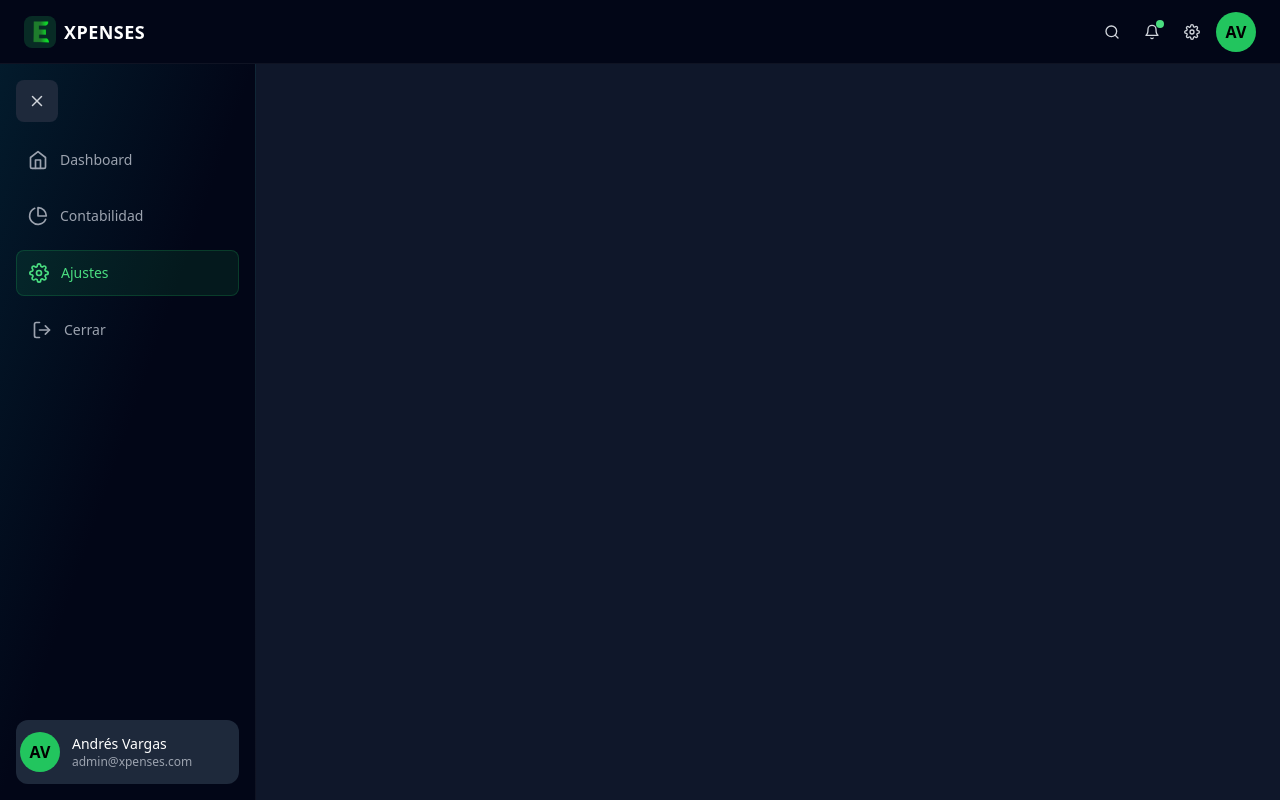
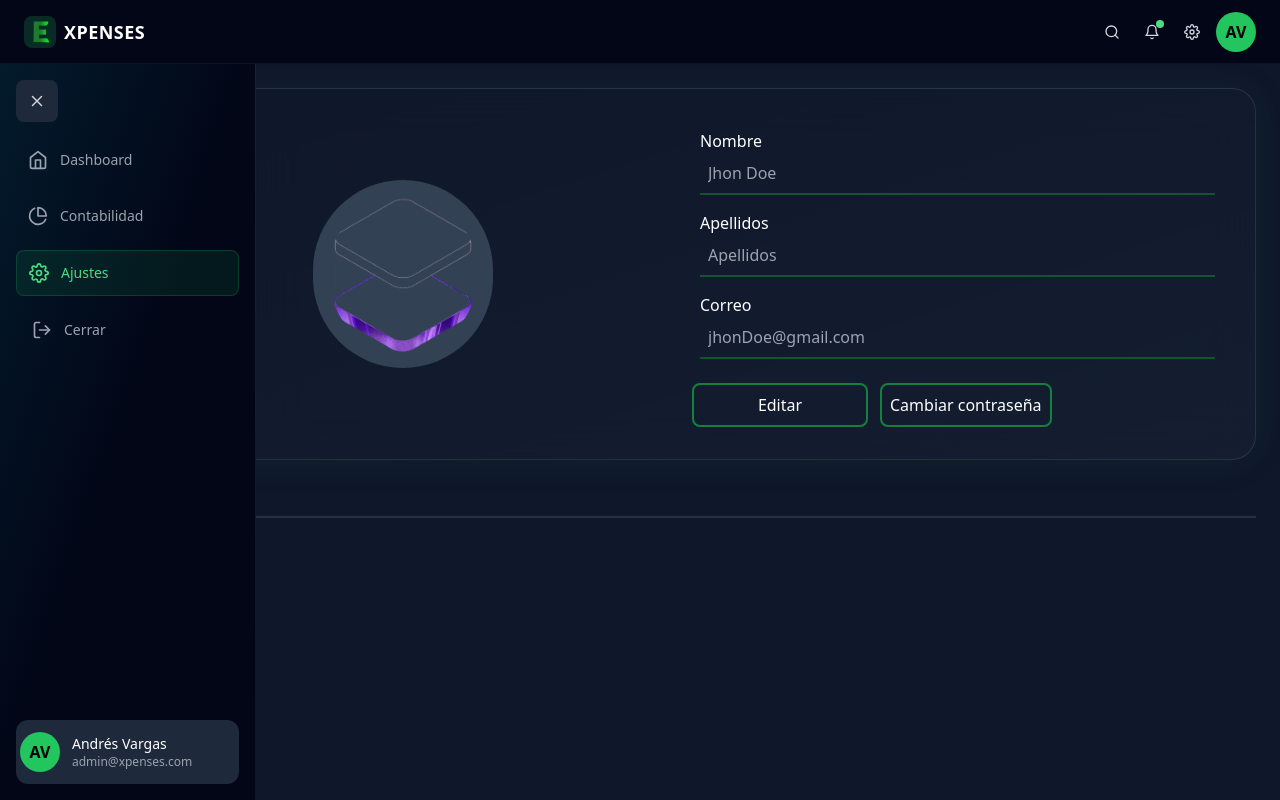
Before and after one commit to JAVIER32456/GestorContable, a React (Vite) app: page /dashboard/settings in a window 1280 px wide. Built offline with nearby package versions, Linux system fonts and the light colour scheme.

Commit message:
Cambios en README

```diff
--- a/src/components/dashboard/homeDash.jsx
+++ b/src/components/dashboard/homeDash.jsx
@@ -81,7 +81,7 @@ const HomeDash = () => {
 
                   <div className="flex justify-between mb-2">
                     <span className="text-gray-300">
-                      Gastos Fijos
+                      Servicios Publicos
                     </span>
 
                     <span className="text-white text-2xl font-bold">
--- a/src/components/dashboard/settings.jsx
+++ b/src/components/dashboard/settings.jsx
@@ -1,9 +1,54 @@
 import React from 'react'
+import Hero from '../../assets/hero.png'
 
 const Settings = () => {
   return (
     <div className='text-white'>
-        <h3>Estas en Settings</h3>
+        <div className="
+            w-full
+            relative
+            grid grid-cols-2
+            items-center
+            gap-6
+            bg-gradient-to-br from-slate-900/80 to-slate-800/40
+            border border-white/10
+            backdrop-blur-xl
+            rounded-3xl
+            p-8
+            overflow-hidden
+            shadow-[0_0_40px_rgba(34,197,94,0.08)]
+            ">
+              <div className='flex justify-center p-5 '>
+                  <img src={Hero} alt='Imagen' width={180} className='bg-slate-700 p-4 rounded-full'/>
+              </div>
+              <div className='flex flex-col'>
+
+                <div className='flex flex-col m-2'>
+                  <label htmlFor="">Nombre</label>
+                  <input type='text' placeholder='Jhon Doe' className='bg-transparent border-b-2 border-green-900 p-2 outline-none' disabled/>
+                </div>
+
+                <div className='flex flex-col m-2' >
+                  <label htmlFor="">Apellidos</label>
+                  <input type="text" placeholder='Apellidos' className='bg-transparent border-b-2 border-green-900 p-2 outline-none' disabled/>
+                </div>
+
+                <div className='flex flex-col m-2'>
+                  <label htmlFor="">Correo</label>
+                  <input type="email" placeholder='jhonDoe@gmail.com ' className='bg-transparent border-b-2 border-green-900 p-2 outline-none' disabled/>
+                </div>
+
+                <div className='flex gap-3'>
+                  <button className='mt-4 w-44 p-2 border-2 border-green-700 rounded-lg hover:bg-slate-600/70 hover:border-green-500'>Editar</button>
+                  <button className='mt-4 p-2 border-2 border-green-700 rounded-lg hover:bg-slate-600/70 hover:border-green-500'>Cambiar contraseña</button>
+                </div>
+
+              </div>
+          </div>
+
+          <div>
+            <h2 className='p-4 border-b-2 border-white/10 '>CONFIGURACION</h2>
+          </div>
     </div>
   )
 }
--- a/src/components/modal/modalNewMove.jsx
+++ b/src/components/modal/modalNewMove.jsx
@@ -34,6 +34,26 @@ const ModalNewMove = ({isOpen, onClose}) => {
                         <option value="">Selecciona un tipo</option>
                         <option value="ingreso">Ingreso</option>
                         <option value="egreso">Egreso</option>
+                    </select>
+                </div>
+
+                <div className='space-y-2'>
+                    <label htmlFor="type" className='block text-sm font-semibold text-gray-300'>
+                        Tipo
+                    </label>
+                    <select
+                        id="type"
+                        className='w-full px-4 py-2 bg-slate-700 border border-slate-600 rounded-lg text-white focus:outline-none focus:border-blue-500 focus:ring-2 focus:ring-blue-500/20 transition-all'
+                    >
+                        <option value="">Selecciona una categoría</option>
+                        <option value="salario">Nomina</option>
+                        <option value="venta">Servicios Publicos</option>
+                        <option value="comida">Netflix</option>
+                        <option value="comida">Combustible</option>
+                        <option value="comida">Supermercado</option>
+                        <option value="comida">Gastos Ocasionales</option>
+                        <option value="comida">Estudios</option>
+                         <option value="comida">Otros</option>
                     </select>
                 </div>
 
```
Also changed, not shown: 1 other file (tests, documents, lock files or other folders).
